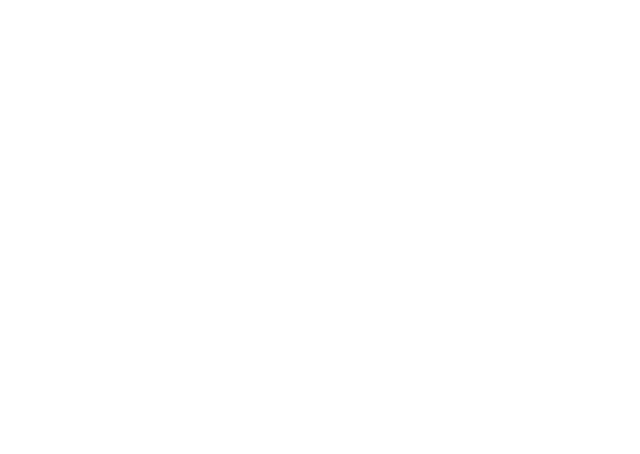
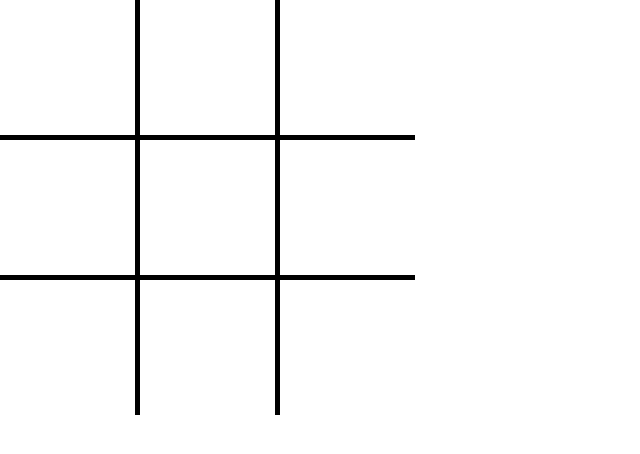
Before and after one commit to MarcWalter/tictactoe, a plain HTML site: page index.html in a window 1280 px wide. Shown: the whole page, without its empty margins (0-640 px from the left). Drawn offline with Linux system fonts and the light colour scheme.

Commit message:
add table

```diff
--- a/index.html
+++ b/index.html
@@ -4,7 +4,7 @@
     <meta charset="UTF-8">
     <meta http-equiv="X-UA-Compatible" content="IE=edge">
     <meta name="viewport" content="width=device-width, initial-scale=1.0">
-    <title>Foto-Gallery</title>
+    <title>tic tac toe</title>
 
     <link rel="shortcut icon" href="img/favicon.png" type="image/x-icon">
 
@@ -13,6 +13,22 @@
     <link rel="stylesheet" href="fonts.css">
 </head>
 <body>
-
+    <table>
+        <tr>
+            <td></td>
+            <td></td>
+            <td></td>
+        </tr>
+        <tr>
+            <td></td>
+            <td></td>
+            <td></td>
+        </tr>
+        <tr>
+            <td></td>
+            <td></td>
+            <td></td>
+        </tr>
+    </table>
 </body>
 </html>
--- a/style.css
+++ b/style.css
@@ -15,3 +15,37 @@ body {
 .pointer {
     cursor: pointer;
 }
+
+table {
+    border-collapse: collapse;
+  }
+
+tr {
+    width: 399px;
+
+}
+
+td {
+    width: 133px;
+    height: 133px;
+}
+
+table td {
+    border: 5px solid black;
+}
+
+table tr:first-child td {
+    border-top: 0;
+}
+
+table tr td:first-child {
+    border-left: 0;
+}
+
+table tr:last-child td {
+    border-bottom: 0;
+}
+
+table tr td:last-child {
+    border-right: 0;
+}
```
